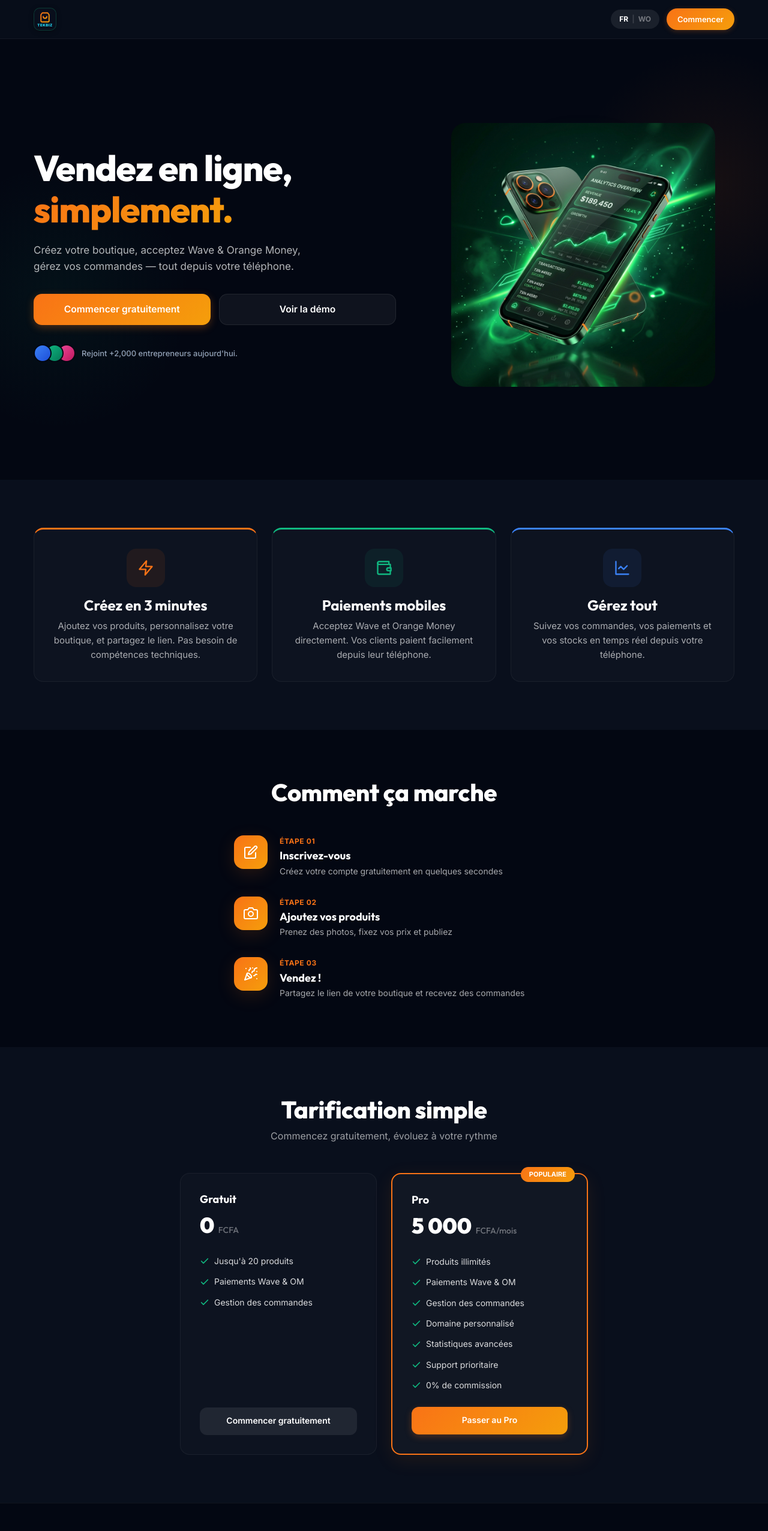
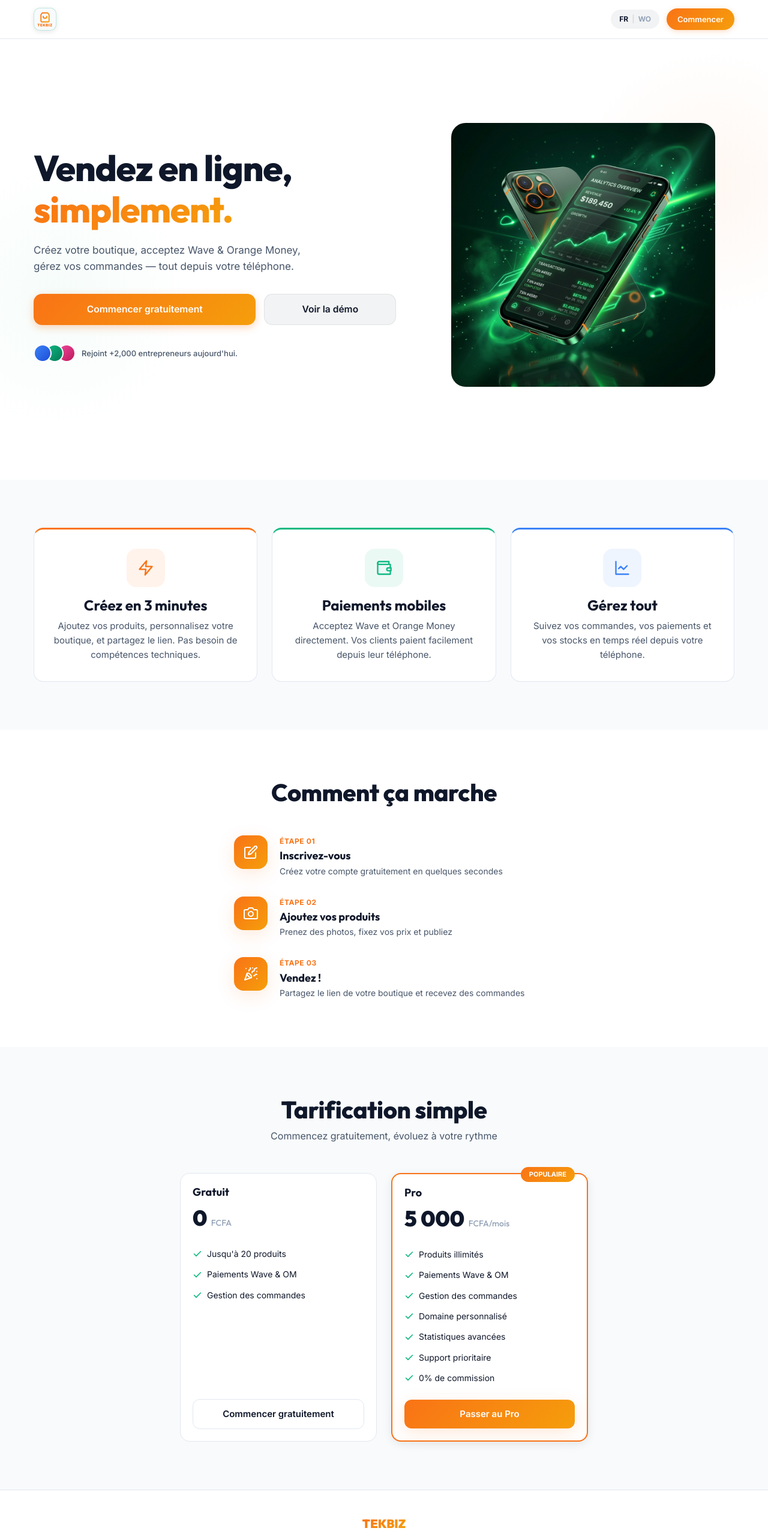
Before and after one commit to pistyl/Tekbiz, a Next.js app: page / in a window 1280 px wide. Shown: the top 2553 px of the page at 60% size. Built offline with nearby package versions, Linux system fonts and the light colour scheme.

Commit message:
restore standard light and dark mode styling logic using CSS variables

```diff
--- a/app/page.js
+++ b/app/page.js
@@ -8,25 +8,11 @@
   return (
     <button
       onClick={toggleLang}
-      style={{
-        background: 'rgba(255, 255, 255, 0.08)',
-        border: 'none',
-        borderRadius: '20px',
-        padding: '6px 14px',
-        color: '#94A3B8',
-        fontSize: '0.75rem',
-        fontWeight: 700,
-        display: 'flex',
-        alignItems: 'center',
-        gap: 6,
-        cursor: 'pointer',
-        fontFamily: 'var(--font-sans)',
-        transition: 'all 0.2s ease'
-      }}
+      className="lang-toggle-btn"
     >
-      <span style={{ color: lang === 'fr' ? '#fff' : 'rgba(255,255,255,0.4)', transition: 'color 0.2s' }}>FR</span>
-      <span style={{ color: 'rgba(255, 255, 255, 0.15)' }}>|</span>
-      <span style={{ color: lang === 'wo' ? '#fff' : 'rgba(255,255,255,0.4)', transition: 'color 0.2s' }}>WO</span>
+      <span className={lang === 'fr' ? 'lang-toggle-active' : 'lang-toggle-inactive'}>FR</span>
+      <span style={{ opacity: 0.15 }}>|</span>
+      <span className={lang === 'wo' ? 'lang-toggle-active' : 'lang-toggle-inactive'}>WO</span>
     </button>
   );
 }
@@ -34,20 +20,20 @@
 function Navbar() {
   const { t } = useLanguage();
   return (
-    <nav style={{ position: 'fixed', top: 0, left: 0, right: 0, zIndex: 50, background: 'rgba(9, 15, 28, 0.8)', backdropFilter: 'blur(16px)', borderBottom: '1px solid rgba(255, 255, 255, 0.05)', paddingTop: 'env(safe-area-inset-top, 0px)' }}>
+    <nav className="navbar-custom">
       <div className="container" style={{ display: 'flex', alignItems: 'center', justifyContent: 'space-between', height: 64, padding: '0 16px' }}>
         <Link href="/" style={{ display: 'flex', alignItems: 'center', gap: 10, textDecoration: 'none' }}>
           <div style={{
             width: 38,
             height: 38,
             borderRadius: '10px',
-            background: '#090F1C',
+            background: 'var(--bg-secondary)',
             border: '1.5px solid rgba(16, 185, 129, 0.25)',
             display: 'flex',
             flexDirection: 'column',
             alignItems: 'center',
             justifyContent: 'center',
-            boxShadow: '0 2px 8px rgba(0,0,0,0.3)',
+            boxShadow: '0 2px 8px rgba(0,0,0,0.1)',
             gap: 1
           }}>
             <svg width="18" height="18" viewBox="0 0 24 24" fill="none" stroke="url(#bag-grad-nav)" strokeWidth="2.5" strokeLinecap="round" strokeLinejoin="round">
@@ -61,7 +47,7 @@
               <line x1="3" y1="6" x2="21" y2="6" />
               <path d="M16 10a4 4 0 0 1-8 0" />
             </svg>
-            <span style={{ fontSize: '6px', fontWeight: 900, color: '#22D3EE', letterSpacing: '0.5px', lineHeight: 1 }}>TEKBIZ</span>
+            <span style={{ fontSize: '6px', fontWeight: 900, color: 'var(--primary)', letterSpacing: '0.5px', lineHeight: 1 }}>TEKBIZ</span>
           </div>
         </Link>
         <div style={{ display: 'flex', alignItems: 'center', gap: 12 }}>
@@ -95,8 +81,110 @@
   const secondPart = titleParts[1] ? titleParts[1].trim() : '';
 
   return (
-    <section style={{ minHeight: '100vh', display: 'flex', alignItems: 'center', background: '#030712', color: 'white', paddingTop: 110, paddingBottom: 60, position: 'relative', overflow: 'hidden' }}>
+    <section style={{ minHeight: '100vh', display: 'flex', alignItems: 'center', background: 'var(--bg)', color: 'var(--text)', paddingTop: 110, paddingBottom: 60, position: 'relative', overflow: 'hidden', transition: 'background 0.3s, color 0.3s' }}>
       <style dangerouslySetInnerHTML={{ __html: `
+        .navbar-custom {
+          position: fixed;
+          top: 0;
+          left: 0;
+          right: 0;
+          z-index: 50;
+          background: rgba(255, 255, 255, 0.85);
+          backdrop-filter: blur(16px);
+          border-bottom: 1px solid var(--border);
+          padding-top: env(safe-area-inset-top, 0px);
+          transition: background 0.3s, border-color 0.3s;
+        }
+        @media (prefers-color-scheme: dark) {
+          .navbar-custom {
+            background: rgba(11, 15, 25, 0.85);
+            border-bottom: 1px solid rgba(255, 255, 255, 0.05);
+          }
+        }
+
+        .lang-toggle-btn {
+          background: rgba(15, 23, 42, 0.05);
+          border: none;
+          border-radius: 20px;
+          padding: 6px 14px;
+          color: var(--text-secondary);
+          font-size: 0.75rem;
+          font-weight: 700;
+          display: flex;
+          align-items: center;
+          gap: 6px;
+          cursor: pointer;
+          font-family: var(--font-sans);
+          transition: all 0.2s ease;
+        }
+        .lang-toggle-btn:hover {
+          background: rgba(15, 23, 42, 0.08);
+        }
+        .lang-toggle-active {
+          color: var(--text);
+          transition: color 0.2s;
+        }
+        .lang-toggle-inactive {
+          color: var(--text-tertiary);
+          transition: color 0.2s;
+        }
+
+        @media (prefers-color-scheme: dark) {
+          .lang-toggle-btn {
+            background: rgba(255, 255, 255, 0.08);
+          }
+          .lang-toggle-btn:hover {
+            background: rgba(255, 255, 255, 0.12);
+          }
+        }
+
+        .btn-secondary-custom {
+          display: flex;
+          align-items: center;
+          justify-content: center;
+          height: 52px;
+          border-radius: 14px;
+          background: rgba(15, 23, 42, 0.05);
+          border: 1px solid rgba(15, 23, 42, 0.08);
+          color: var(--text);
+          font-weight: 600;
+          font-size: 0.975rem;
+          text-decoration: none;
+          width: 100%;
+          transition: all 0.2s ease;
+        }
+        .btn-secondary-custom:hover {
+          background: rgba(15, 23, 42, 0.08);
+        }
+
+        @media (prefers-color-scheme: dark) {
+          .btn-secondary-custom {
+            background: rgba(255, 255, 255, 0.05);
+            border: 1px solid rgba(255, 255, 255, 0.08);
+          }
+          .btn-secondary-custom:hover {
+            background: rgba(255, 255, 255, 0.08);
+          }
+        }
+
+        .mockup-glow {
+          position: absolute;
+          width: 320px;
+          height: 320px;
+          background: radial-gradient(circle, rgba(16, 185, 129, 0.08) 0%, transparent 70%);
+          z-index: 0;
+          top: 20%;
+          left: 50%;
+          transform: translate(-50%, -20%);
+          filter: blur(35px);
+        }
+
+        @media (prefers-color-scheme: dark) {
+          .mockup-glow {
+            background: radial-gradient(circle, rgba(16, 185, 129, 0.22) 0%, transparent 70%);
+          }
+        }
+
         .hero-grid {
           display: grid;
           grid-template-columns: 1fr;
@@ -168,8 +256,8 @@
       `}} />
 
       {/* Background gradients */}
-      <div style={{ position: 'absolute', top: '10%', right: '-10%', width: 450, height: 450, background: 'radial-gradient(circle, rgba(249,115,22,0.08) 0%, transparent 70%)', borderRadius: '50%', pointerEvents: 'none' }} />
-      <div style={{ position: 'absolute', bottom: '10%', left: '-10%', width: 450, height: 450, background: 'radial-gradient(circle, rgba(16,185,129,0.06) 0%, transparent 70%)', borderRadius: '50%', pointerEvents: 'none' }} />
+      <div style={{ position: 'absolute', top: '10%', right: '-10%', width: 450, height: 450, background: 'radial-gradient(circle, rgba(249,115,22,0.06) 0%, transparent 70%)', borderRadius: '50%', pointerEvents: 'none' }} />
+      <div style={{ position: 'absolute', bottom: '10%', left: '-10%', width: 450, height: 450, background: 'radial-gradient(circle, rgba(16,185,129,0.04) 0%, transparent 70%)', borderRadius: '50%', pointerEvents: 'none' }} />
 
       <div className="container" style={{ position: 'relative', zIndex: 1, padding: '0 16px' }}>
         <div className="hero-grid">
@@ -180,7 +268,7 @@
               {secondPart && <><br /><span style={{ background: 'var(--gradient-primary)', WebkitBackgroundClip: 'text', WebkitTextFillColor: 'transparent' }}>{secondPart}</span></>}
             </h1>
 
-            <p style={{ fontSize: 'clamp(0.95rem, 2.5vw, 1.0625rem)', maxWidth: 460, marginBottom: 32, color: 'rgba(255,255,255,0.7)', lineHeight: 1.6, fontWeight: 400 }}>
+            <p style={{ fontSize: 'clamp(0.95rem, 2.5vw, 1.0625rem)', maxWidth: 460, marginBottom: 32, color: 'var(--text-secondary)', lineHeight: 1.6, fontWeight: 400 }}>
               {t('heroSubtitle')}
             </p>
 
@@ -203,32 +291,18 @@
               }}>
                 {t('startFree')}
               </Link>
-              <Link href="#demo" style={{
-                display: 'flex',
-                alignItems: 'center',
-                justifyContent: 'center',
-                height: 52,
-                borderRadius: '14px',
-                background: 'rgba(255, 255, 255, 0.05)',
-                border: '1px solid rgba(255, 255, 255, 0.08)',
-                color: '#fff',
-                fontWeight: 600,
-                fontSize: '0.975rem',
-                textDecoration: 'none',
-                width: '100%',
-                transition: 'background 0.2s ease'
-              }}>
+              <Link href="#demo" className="btn-secondary-custom">
                 {t('seeDemo')}
               </Link>
             </div>
 
             <div className="hero-social-proof">
               <div style={{ display: 'flex', alignItems: 'center' }}>
-                <div style={{ width: 30, height: 30, borderRadius: '50%', border: '2px solid #030712', background: 'linear-gradient(135deg, #3B82F6, #1D4ED8)', zIndex: 3 }} />
-                <div style={{ width: 30, height: 30, borderRadius: '50%', border: '2px solid #030712', background: 'linear-gradient(135deg, #10B981, #047857)', marginLeft: -10, zIndex: 2 }} />
-                <div style={{ width: 30, height: 30, borderRadius: '50%', border: '2px solid #030712', background: 'linear-gradient(135deg, #EC4899, #BE185D)', marginLeft: -10, zIndex: 1 }} />
+                <div style={{ width: 30, height: 30, borderRadius: '50%', border: '2px solid var(--bg)', background: 'linear-gradient(135deg, #3B82F6, #1D4ED8)', zIndex: 3 }} />
+                <div style={{ width: 30, height: 30, borderRadius: '50%', border: '2px solid var(--bg)', background: 'linear-gradient(135deg, #10B981, #047857)', marginLeft: -10, zIndex: 2 }} />
+                <div style={{ width: 30, height: 30, borderRadius: '50%', border: '2px solid var(--bg)', background: 'linear-gradient(135deg, #EC4899, #BE185D)', marginLeft: -10, zIndex: 1 }} />
               </div>
-              <span style={{ fontSize: '0.8125rem', color: '#94A3B8', fontWeight: 500 }}>
+              <span style={{ fontSize: '0.8125rem', color: 'var(--text-secondary)', fontWeight: 500 }}>
                 {t('socialProof')}
               </span>
             </div>
@@ -236,17 +310,7 @@
 
           <div className="hero-image-col">
             {/* Glow shadow */}
-            <div style={{
-              position: 'absolute',
-              width: '320px',
-              height: '320px',
-              background: 'radial-gradient(circle, rgba(16, 185, 129, 0.22) 0%, transparent 70%)',
-              zIndex: 0,
-              top: '20%',
-              left: '50%',
-              transform: 'translate(-50%, -20%)',
-              filter: 'blur(35px)'
-            }} />
+            <div className="mockup-glow" />
             <img
               src="/hero_mockup.png"
               alt="Tekbiz Mobile Dashboard"
@@ -275,14 +339,14 @@
     { icon: <IconChart size={28} />, title: t('feature3Title'), desc: t('feature3Desc'), color: '#3B82F6' },
   ];
   return (
-    <section style={{ padding: '80px 0', background: '#090F1C', color: 'white' }}>
+    <section style={{ padding: '80px 0', background: 'var(--bg-secondary)', transition: 'background 0.3s' }}>
       <div className="container">
         <div style={{ display: 'grid', gridTemplateColumns: 'repeat(auto-fit, minmax(280px, 1fr))', gap: 24 }}>
           {features.map((f, i) => (
-            <div key={i} className="card-interactive" style={{ textAlign: 'center', padding: 32, background: 'rgba(255, 255, 255, 0.02)', border: '1px solid rgba(255, 255, 255, 0.05)', borderTop: `3px solid ${f.color}`, borderRadius: '16px', color: '#fff', transition: 'all 0.3s ease' }}>
+            <div key={i} className="card card-interactive" style={{ textAlign: 'center', padding: 32, borderTop: `3px solid ${f.color}` }}>
               <div style={{ width: 64, height: 64, borderRadius: '16px', background: `${f.color}15`, display: 'flex', alignItems: 'center', justifyContent: 'center', color: f.color, margin: '0 auto 16px' }}>{f.icon}</div>
-              <h3 style={{ marginBottom: 8, color: '#fff', fontWeight: 700 }}>{f.title}</h3>
-              <p style={{ color: 'rgba(255, 255, 255, 0.65)', fontSize: '0.9375rem', lineHeight: 1.6 }}>{f.desc}</p>
+              <h3 style={{ marginBottom: 8, fontWeight: 700 }}>{f.title}</h3>
+              <p style={{ color: 'var(--text-secondary)', fontSize: '0.9375rem', lineHeight: 1.6 }}>{f.desc}</p>
             </div>
           ))}
         </div>
@@ -299,9 +363,9 @@
     { num: '03', title: t('step3'), desc: t('step3Desc'), icon: <IconParty size={24} color="white" /> },
   ];
   return (
-    <section style={{ padding: '80px 0', background: '#030712', color: 'white' }}>
+    <section style={{ padding: '80px 0', background: 'var(--bg)', transition: 'background 0.3s' }}>
       <div className="container">
-        <h2 style={{ textAlign: 'center', marginBottom: 48, fontWeight: 800, color: '#fff' }}>{t('howItWorks')}</h2>
+        <h2 style={{ textAlign: 'center', marginBottom: 48, fontWeight: 800 }}>{t('howItWorks')}</h2>
         <div style={{ display: 'flex', flexDirection: 'column', gap: 32, maxWidth: 500, margin: '0 auto' }}>
           {steps.map((s, i) => (
             <div key={i} style={{ display: 'flex', gap: 20, alignItems: 'flex-start' }}>
@@ -310,8 +374,8 @@
               </div>
               <div>
                 <div style={{ fontSize: '0.75rem', fontWeight: 700, color: 'var(--primary)', textTransform: 'uppercase', letterSpacing: '0.05em', marginBottom: 4 }}>Étape {s.num}</div>
-                <h4 style={{ marginBottom: 4, color: '#fff', fontWeight: 700 }}>{s.title}</h4>
-                <p style={{ color: 'rgba(255, 255, 255, 0.65)', fontSize: '0.875rem', lineHeight: 1.5 }}>{s.desc}</p>
+                <h4 style={{ marginBottom: 4, fontWeight: 700 }}>{s.title}</h4>
+                <p style={{ color: 'var(--text-secondary)', fontSize: '0.875rem', lineHeight: 1.5 }}>{s.desc}</p>
               </div>
             </div>
           ))}
@@ -324,69 +388,42 @@
 function PricingSection() {
   const { t } = useLanguage();
   return (
-    <section style={{ padding: '80px 0', background: '#090F1C', color: 'white' }}>
+    <section style={{ padding: '80px 0', background: 'var(--bg-secondary)', transition: 'background 0.3s' }}>
       <div className="container">
-        <h2 style={{ textAlign: 'center', marginBottom: 8, fontWeight: 800, color: '#fff' }}>{t('pricingTitle')}</h2>
-        <p style={{ textAlign: 'center', color: 'rgba(255, 255, 255, 0.6)', marginBottom: 48 }}>{t('pricingSubtitle')}</p>
+        <h2 style={{ textAlign: 'center', marginBottom: 8, fontWeight: 800 }}>{t('pricingTitle')}</h2>
+        <p style={{ textAlign: 'center', color: 'var(--text-secondary)', marginBottom: 48 }}>{t('pricingSubtitle')}</p>
         <div style={{ display: 'grid', gridTemplateColumns: 'repeat(auto-fit, minmax(280px, 1fr))', gap: 24, maxWidth: 680, margin: '0 auto' }}>
           {/* Free */}
-          <div style={{ padding: 32, background: 'rgba(255, 255, 255, 0.02)', border: '1px solid rgba(255, 255, 255, 0.05)', borderRadius: '16px', display: 'flex', flexDirection: 'column', justifyContent: 'space-between', minHeight: '380px' }}>
+          <div className="card" style={{ display: 'flex', flexDirection: 'column', justifyContent: 'space-between', minHeight: '380px' }}>
             <div>
-              <h4 style={{ marginBottom: 4, color: '#fff', fontWeight: 700 }}>{t('freePlan')}</h4>
-              <div style={{ fontFamily: 'var(--font-display)', fontSize: '2.25rem', fontWeight: 900, marginBottom: 20, color: '#fff' }}>0 <span style={{ fontSize: '0.875rem', fontWeight: 500, color: 'rgba(255,255,255,0.4)' }}>FCFA</span></div>
+              <h4 style={{ marginBottom: 4, fontWeight: 700 }}>{t('freePlan')}</h4>
+              <div style={{ fontFamily: 'var(--font-display)', fontSize: '2.25rem', fontWeight: 900, marginBottom: 20 }}>0 <span style={{ fontSize: '0.875rem', fontWeight: 500, color: 'var(--text-tertiary)' }}>FCFA</span></div>
               <div style={{ display: 'flex', flexDirection: 'column', gap: 12, marginBottom: 24 }}>
                 {[t('upTo20Products'), t('mobilePayments'), t('orderManagement')].map((f, i) => (
-                  <div key={i} style={{ display: 'flex', gap: 8, alignItems: 'center', fontSize: '0.875rem', color: 'rgba(255, 255, 255, 0.85)' }}>
+                  <div key={i} style={{ display: 'flex', gap: 8, alignItems: 'center', fontSize: '0.875rem' }}>
                     <IconCheck size={16} color="var(--success)" /> {f}
                   </div>
                 ))}
               </div>
             </div>
-            <Link href="/register" style={{
-              display: 'flex',
-              alignItems: 'center',
-              justifyContent: 'center',
-              height: 46,
-              borderRadius: '12px',
-              background: 'rgba(255, 255, 255, 0.08)',
-              color: '#fff',
-              fontWeight: 600,
-              fontSize: '0.875rem',
-              textDecoration: 'none',
-              width: '100%',
-              transition: 'background 0.2s'
-            }}>{t('startFree')}</Link>
+            <Link href="/register" className="btn btn-secondary btn-full">{t('startFree')}</Link>
           </div>
 
           {/* Pro */}
-          <div style={{ padding: 32, background: 'rgba(255, 255, 255, 0.03)', border: '2px solid var(--primary)', borderRadius: '16px', position: 'relative', display: 'flex', flexDirection: 'column', justifyContent: 'space-between', minHeight: '380px', boxShadow: '0 8px 32px rgba(249, 115, 22, 0.1)' }}>
+          <div className="card" style={{ border: '2px solid var(--primary)', position: 'relative', display: 'flex', flexDirection: 'column', justifyContent: 'space-between', minHeight: '380px', boxShadow: 'var(--shadow-md)' }}>
             <div style={{ position: 'absolute', top: -12, right: 20, background: 'var(--gradient-primary)', color: 'white', padding: '4px 14px', borderRadius: '20px', fontSize: '0.6875rem', fontWeight: 700, textTransform: 'uppercase' }}>{t('popular')}</div>
             <div>
-              <h4 style={{ marginBottom: 4, color: '#fff', fontWeight: 700 }}>{t('proPlan')}</h4>
-              <div style={{ fontFamily: 'var(--font-display)', fontSize: '2.25rem', fontWeight: 900, marginBottom: 20, color: '#fff' }}>5 000 <span style={{ fontSize: '0.875rem', fontWeight: 500, color: 'rgba(255,255,255,0.4)' }}>FCFA{t('perMonth')}</span></div>
+              <h4 style={{ marginBottom: 4, fontWeight: 700 }}>{t('proPlan')}</h4>
+              <div style={{ fontFamily: 'var(--font-display)', fontSize: '2.25rem', fontWeight: 900, marginBottom: 20 }}>5 000 <span style={{ fontSize: '0.875rem', fontWeight: 500, color: 'var(--text-tertiary)' }}>FCFA{t('perMonth')}</span></div>
               <div style={{ display: 'flex', flexDirection: 'column', gap: 12, marginBottom: 24 }}>
                 {[t('unlimitedProducts'), t('mobilePayments'), t('orderManagement'), t('customDomain'), t('analytics'), t('prioritySupport'), t('noCommission')].map((f, i) => (
-                  <div key={i} style={{ display: 'flex', gap: 8, alignItems: 'center', fontSize: '0.875rem', color: 'rgba(255, 255, 255, 0.85)' }}>
+                  <div key={i} style={{ display: 'flex', gap: 8, alignItems: 'center', fontSize: '0.875rem' }}>
                     <IconCheck size={16} color="var(--success)" /> {f}
                   </div>
                 ))}
               </div>
             </div>
-            <Link href="/register" style={{
-              display: 'flex',
-              alignItems: 'center',
-              justifyContent: 'center',
-              height: 46,
-              borderRadius: '12px',
-              background: 'var(--gradient-primary)',
-              color: '#fff',
-              fontWeight: 600,
-              fontSize: '0.875rem',
-              textDecoration: 'none',
-              width: '100%',
-              transition: 'opacity 0.2s',
-              boxShadow: '0 4px 12px rgba(249, 115, 22, 0.25)'
-            }}>{t('goPro')}</Link>
+            <Link href="/register" className="btn btn-primary btn-full">{t('goPro')}</Link>
           </div>
         </div>
       </div>
@@ -397,7 +434,7 @@
 function Footer() {
   const { t } = useLanguage();
   return (
-    <footer style={{ padding: '40px 0', background: '#030712', color: 'rgba(255,255,255,0.4)', textAlign: 'center', fontSize: '0.875rem', borderTop: '1px solid rgba(255,255,255,0.05)' }}>
+    <footer style={{ padding: '40px 0', background: 'var(--bg)', color: 'var(--text-secondary)', textAlign: 'center', fontSize: '0.875rem', borderTop: '1px solid var(--border)', transition: 'background 0.3s, border-color 0.3s' }}>
       <div className="container">
         <div style={{ fontFamily: 'var(--font-display)', fontWeight: 900, fontSize: '1.25rem', marginBottom: 16 }}>
           <span style={{ background: 'var(--gradient-primary)', WebkitBackgroundClip: 'text', WebkitTextFillColor: 'transparent' }}>TEKBIZ</span>
```
